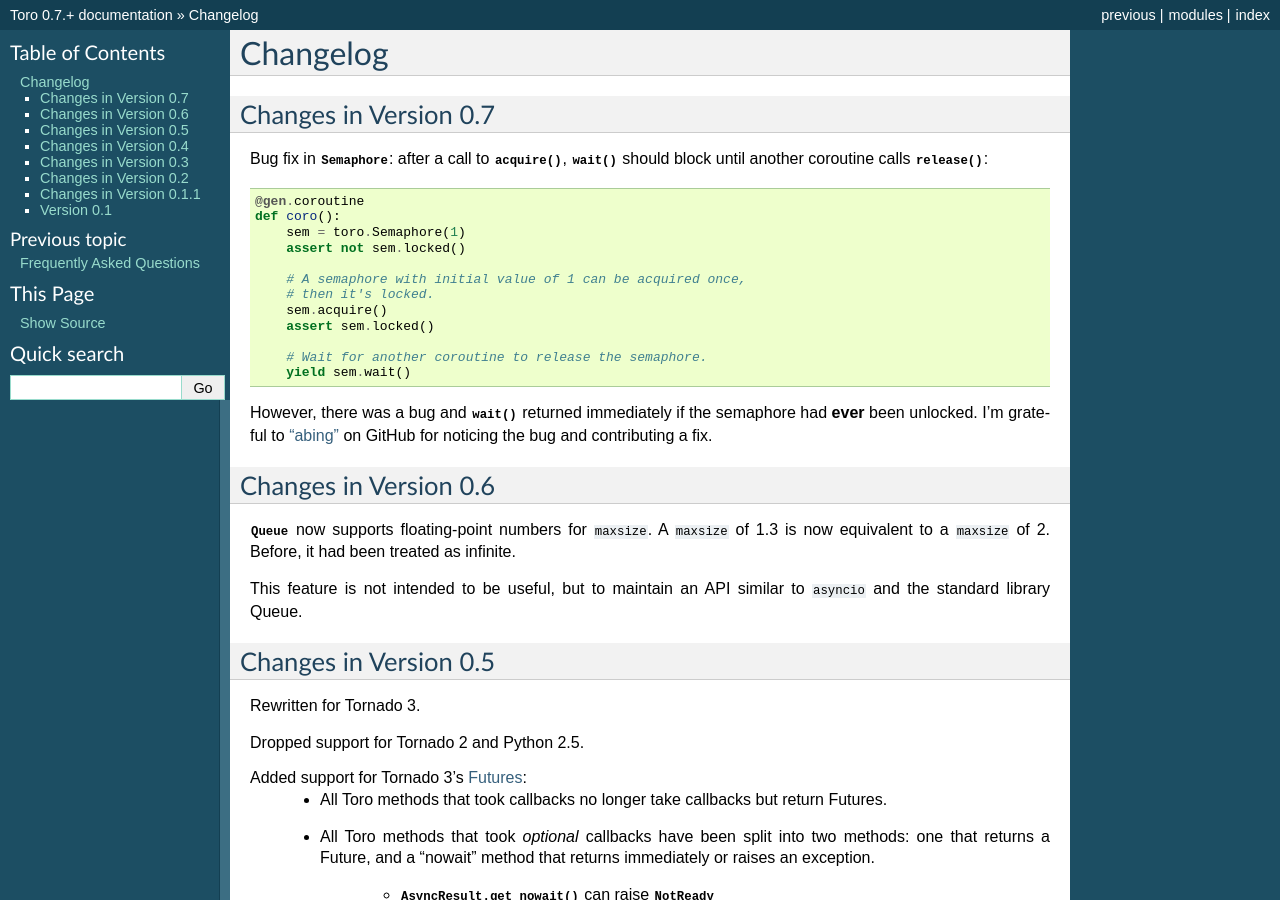
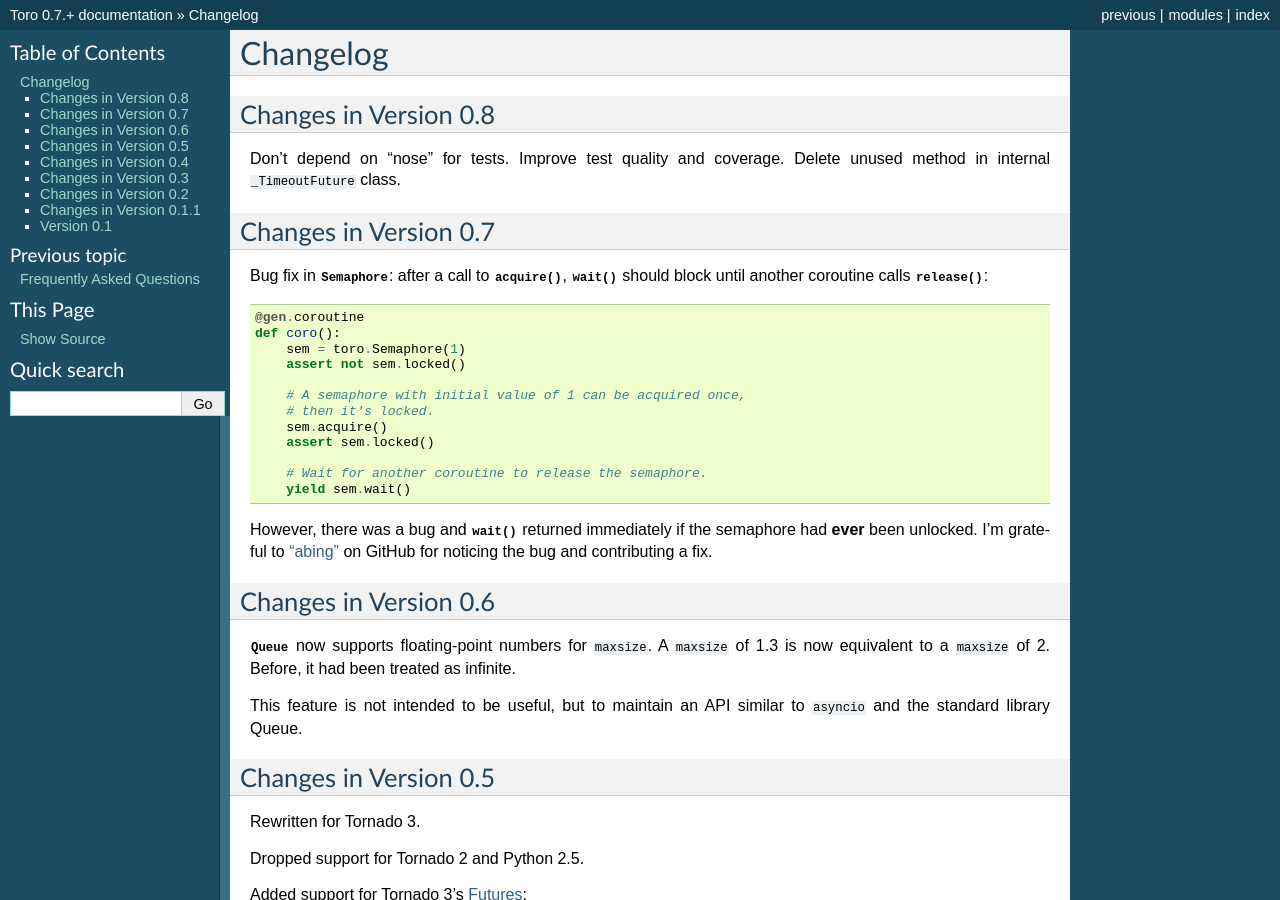
Before and after one commit to ajdavis/toro, a Sphinx documentation site: the page built from doc/changelog.rst, in a window 1280 px wide and 900 px high. Built offline with Sphinx 7.4.7, drawn with Linux system fonts in a browser that asks for light colours.

Commit message:
Changelog for 0.8.

```diff
--- a/doc/changelog.rst
+++ b/doc/changelog.rst
@@ -2,6 +2,13 @@ Changelog
 =========
 
 .. module:: toro
+
+Changes in Version 0.8
+----------------------
+
+Don't depend on "nose" for tests. Improve test quality and coverage.
+Delete unused method in internal ``_TimeoutFuture`` class.
+
 
 Changes in Version 0.7
 ----------------------
```
